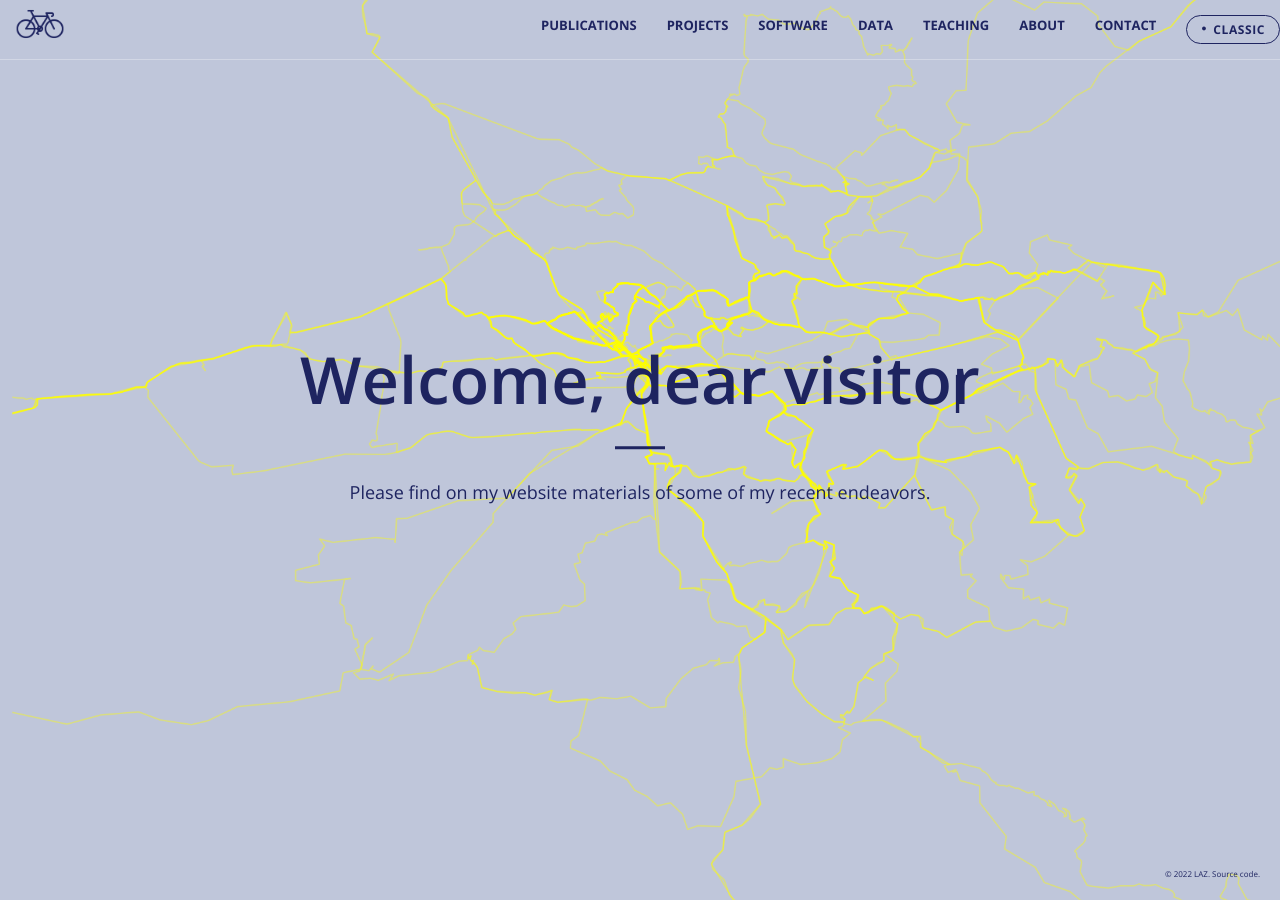
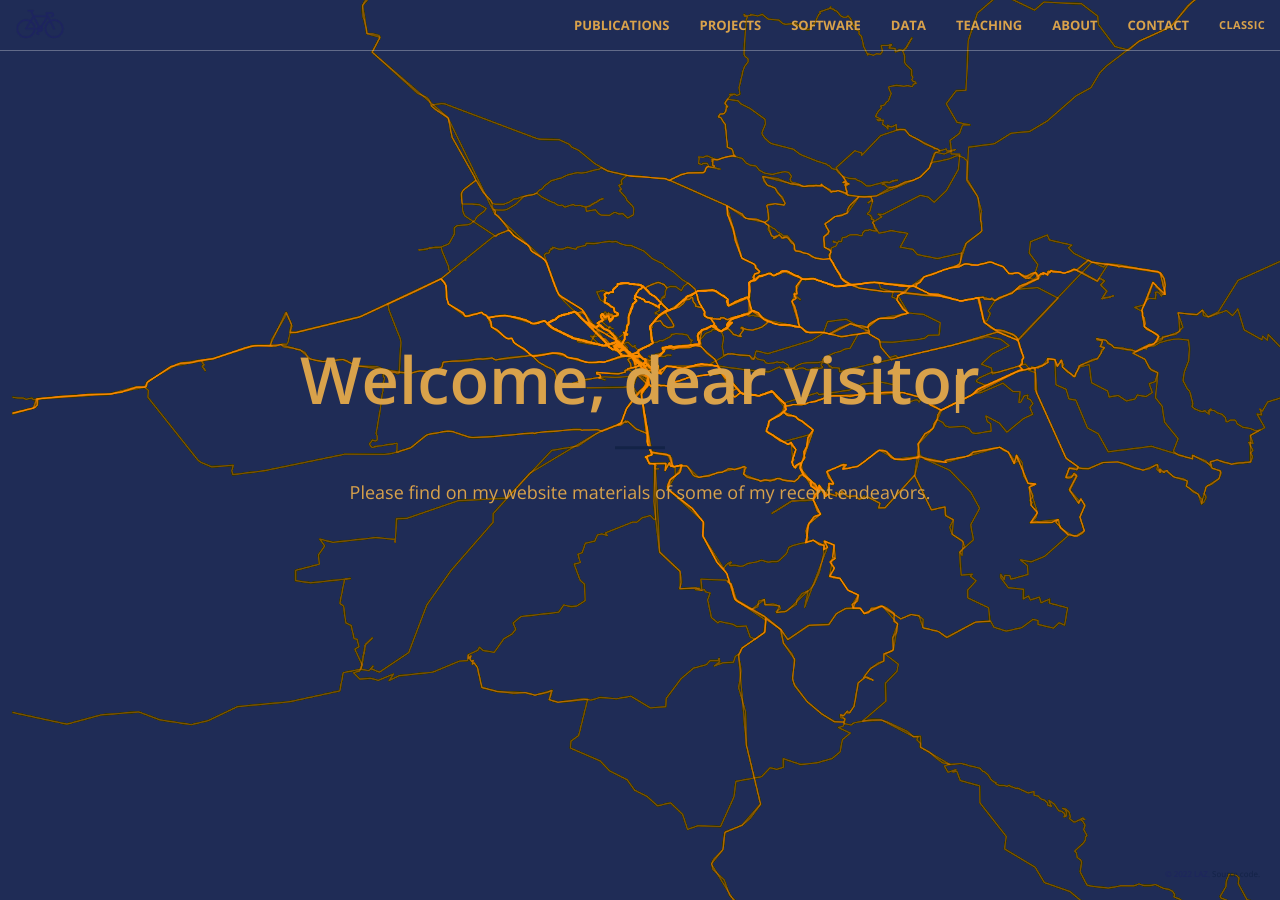
Before and after one commit to luccalino/luccalino.github.io, a Jekyll site: the page built from index.html, in a window 1280 px wide and 900 px high. Built offline with Jekyll 4.4.1, drawn with Linux system fonts in a browser that asks for light colours; nearby versions of some CDN libraries.

Commit message:
Restyle default theme: navy blue backgrounds, darkorange rides, desert-sun accent
- Header background and route lines retone to navy blue / darkorange via a
  numerically-fit CSS filter chain (solved against the actual image's
  sampled colors, not eyeballed).
- .bg-about family (nav, Projects, Data, About, footer) now shares the same
  navy background as the header; a new --color-accent (desert sun) is used
  for their text/headings/hr/links so nothing renders navy-on-navy.
  Publications/Software/Teaching/Contact stay white/navy-text, unchanged.
- Theme toggle button restyled smaller, stripped of its pill/border chrome,
  and now shares the exact same color rules as its sibling nav links in
  every nav state, so it reads as plain nav text rather than a separate
  control.
- Classic theme is unaffected: --color-accent mirrors its own
  --color-primary there, making the new .bg-about override rules a no-op.

```diff
--- a/_includes/nav.html
+++ b/_includes/nav.html
@@ -39,7 +39,6 @@
                 </li>
                 <li id="theme-toggle-item">
                     <button id="theme-toggle" type="button" aria-label="Switch color theme">
-                        <span class="theme-toggle-dot" aria-hidden="true">&#9679;</span>
                         <span class="theme-toggle-label">Classic</span>
                     </button>
                 </li>
@@ -53,47 +52,32 @@
 <style>
     /* Sits as the last nav item so it always has its own reserved space -
        inherits the navbar's own fixed-top/collapse behavior for free,
-       instead of floating independently and risking overlap with it. */
+       instead of floating independently and risking overlap with it.
+       Deliberately unstyled as a "button" - no border/background/pill - so
+       it reads as plain nav text, matching its siblings' size and baseline.
+       Its color comes from _sass/_base.scss (#theme-toggle rules), which
+       track whatever color the surrounding nav links have in each state. */
     #theme-toggle-item {
         display: flex;
         align-items: center;
     }
     #theme-toggle {
-        display: inline-flex;
-        align-items: center;
-        gap: 6px;
-        margin: 15px 0 15px 15px;
-        padding: 5px 14px;
-        border-radius: 300px;
-        border: 1.5px solid var(--color-primary);
-        background: transparent;
-        color: var(--color-primary);
+        background: none;
+        border: none;
+        padding: 15px 15px;
+        margin: 0;
         font-family: 'Open Sans', 'Helvetica Neue', Arial, sans-serif;
-        font-size: 12px;
+        font-size: 11px;
         font-weight: 700;
         text-transform: uppercase;
-        letter-spacing: .05em;
+        letter-spacing: .03em;
+        line-height: 20px;
         cursor: pointer;
-        -webkit-transition: all .25s;
-        transition: all .25s;
-    }
-    #theme-toggle:hover,
-    #theme-toggle:focus {
-        background: var(--color-primary);
-        color: white;
-        outline: none;
-    }
-    #theme-toggle .theme-toggle-dot {
-        font-size: 9px;
-        position: relative;
-        top: -1px;
+        transition: color .25s;
     }
     @media (max-width: 767px) {
-        #theme-toggle-item {
-            padding: 0 15px;
-        }
         #theme-toggle {
-            margin: 8px 0;
+            padding: 8px 15px;
         }
     }
 </style>
--- a/_sass/_base.scss
+++ b/_sass/_base.scss
@@ -72,7 +72,28 @@ p {
 
 .bg-about {
     background-color: var(--color-about);
-    color: var(--color-primary);
+    color: var(--color-accent);
+}
+
+// .bg-about (nav-mobile, Projects, Data, About, footer) sits on
+// --color-about, which under the default theme is the same navy as
+// --color-primary - so anything that would otherwise render in
+// --color-primary needs to switch to --color-accent (the "on navy" color)
+// inside it, or it disappears. Under classic, --color-about stays light and
+// --color-accent mirrors --color-primary, so these are no-ops there.
+.bg-about hr {
+    border-color: var(--color-accent);
+}
+
+.bg-about .section-heading,
+.bg-about .text-faded-main-dark,
+.bg-about .text-primary,
+.bg-about .text-primary-align {
+    color: var(--color-accent);
+}
+
+.bg-about [style*="#1E2460"] {
+    color: var(--color-accent) !important;
 }
 
 .bg-teaching {
@@ -118,13 +139,13 @@ aside {
     @include sans-serif-font;
     @include transition-all;
     .navbar-header .navbar-brand {
-        color: var(--color-primary);
+        color: var(--color-accent);
         @include sans-serif-font;
         font-weight: 700;
         text-transform: uppercase;
         &:hover,
         &:focus {
-            color: var(--color-primary-hover);
+            color: var(--nav-hover-accent);
         }
     }
     .nav {
@@ -134,15 +155,15 @@ aside {
                 text-transform: uppercase;
                 font-weight: 700;
                 font-size: 13px;
-                color: var(--color-dark);
+                color: var(--color-accent);
                 &:hover {
-                    color: var(--color-primary);
+                    color: var(--nav-hover-accent);
                 }
             }
             &.active {
                 > a,
                 > a:focus {
-                    color: var(--color-primary) !important;
+                    color: var(--color-accent) !important;
                     background-color: transparent;
                     &:hover {
                         background-color: transparent;
@@ -155,7 +176,7 @@ aside {
         background-color: transparent;
         border-color: rgba(white, .3);
         .navbar-header .navbar-brand {
-            color: var(--color-primary); //white; //rgba(white, .7);
+            color: var(--color-accent); //white; //rgba(white, .7);
             &:hover,
             &:focus {
                 color: var(--nav-hover-accent); // white;
@@ -163,7 +184,7 @@ aside {
         }
         .nav > li > a,
         .nav > li > a:focus {
-            color: var(--color-primary); //white; //rgba(white, .7);
+            color: var(--color-accent); //white; //rgba(white, .7);
             &:hover {
                 color: var(--nav-hover-accent); // white;
             }
@@ -186,6 +207,34 @@ aside {
                     color: var(--color-about); //$theme-primary;
                 }
             }
+        }
+    }
+}
+
+// Theme toggle button (see _includes/nav.html) - tracks the exact same
+// color as its sibling nav links in every nav state (mobile, floating over
+// the header, scrolled/affix) rather than a fixed color of its own, so it
+// always reads as "part of the nav," not a separately-styled control.
+#theme-toggle {
+    color: var(--color-accent);
+    &:hover,
+    &:focus {
+        color: var(--nav-hover-accent);
+    }
+}
+@media (min-width: 768px) {
+    .navbar-default:not(.affix) #theme-toggle {
+        color: var(--color-accent);
+        &:hover,
+        &:focus {
+            color: var(--nav-hover-accent);
+        }
+    }
+    .navbar-default.affix #theme-toggle {
+        color: var(--color-about);
+        &:hover,
+        &:focus {
+            color: var(--color-about);
         }
     }
 }
@@ -226,14 +275,14 @@ header {
                 text-transform: none; //uppercase;
                 margin-top: 0;
                 margin-bottom: 0;
-                color: var(--color-primary); // white; // added
+                color: var(--color-accent); // white; // added
             }
             hr {
                 margin: 30px auto;
             }
             p {
                 font-weight: 500;
-                color: var(--color-primary); // white; //rgba(white, .7);
+                color: var(--color-accent); // white; //rgba(white, .7);
                 font-size: 13px;
                 margin-bottom: 50px;
             }
@@ -249,7 +298,7 @@ header {
             transform: translateY(-50%);
             padding: 0 50px;
             .header-content-inner {
-                color: var(--color-primary); // white; //rgba(white, .7);
+                color: var(--color-accent); // white; //rgba(white, .7);
                 max-width: 1000px;
                 margin-left: auto;
                 margin-right: auto;
@@ -288,7 +337,7 @@ header {
     max-width: 650px;
     margin: 0 auto;
     .portfolio-box-caption {
-        color: var(--color-primary); //white;
+        color: var(--color-accent); //white;
         opacity: 0;
         display: block;
         background: var(--color-about); //rgba( $theme-primary, .9 );
@@ -309,7 +358,7 @@ header {
             .project-name {
                 @include sans-serif-font;
                 padding: 0 15px;
-                color: var(--color-primary); // added full line
+                color: var(--color-accent); // added full line
             }
             .project-category {
                 text-transform: uppercase;
@@ -330,12 +379,12 @@ header {
         .portfolio-box-caption {
             .portfolio-box-caption-content {
                 .project-category {
-                    color: var(--color-primary); // added full line
+                    color: var(--color-accent); // added full line
                     font-size: 16px;
                 }
                 .project-name {
                     font-size: 14px; //22px;
-                    color: var(--color-primary); // added full line
+                    color: var(--color-accent); // added full line
                 }
             }
         }
--- a/css/main.scss
+++ b/css/main.scss
@@ -34,7 +34,7 @@
 // }
 
 // variables.less
-$theme-primary: #1E2460; //#F05F40;
+$theme-primary: #132347; //#F05F40;
 $theme-dark: #222;
 $theme-medium: #87CEEB;
 $theme-about: #bfc6da;
@@ -42,28 +42,34 @@ $theme-teaching: #d4c6b0;
 
 // Theme system -----------------------------------------------------------
 // Two color-coded themes, toggled at runtime via a `data-theme` attribute
-// on <html> (see js in _includes/nav.html). Default (":root") is the
-// original/current look, values unchanged from the plain $theme-* above -
-// "classic" is a warm parchment-and-sepia palette layered on top via
-// attribute-scoped custom-property overrides, so nothing changes unless
-// the attribute is present.
+// on <html> (see js in _includes/nav.html). Default (":root") is navy blue
+// (background/section color) + desert sun (text/accent on navy) + a
+// darkorange retone of the header's route lines. "classic" is a warm
+// parchment-and-sepia palette layered on top via attribute-scoped
+// custom-property overrides, so nothing changes unless the attribute is
+// present. --color-accent is the "on navy" text color for default, and
+// deliberately mirrors --color-primary under classic (where sections stay
+// light, not dark) so the .bg-about contrast-fix rules in _base.scss are a
+// no-op there.
 :root {
-    --color-primary: #1E2460;
-    --color-primary-hover: #121539;
-    --nav-hover-accent: yellow;
+    --color-primary: #132347;
+    --color-primary-hover: #080F1F;
+    --color-accent: #D9A24B;
+    --nav-hover-accent: #FF8C00;
     --nav-affix-bg: white;
     --color-dark: #222;
-    --color-about: #bfc6da;
+    --color-about: #132347;
     --color-teaching: #d4c6b0;
     --color-medium: #87CEEB;
     --page-bg: #ffffff;
     --heading-font: 'Open Sans', 'Helvetica Neue', Arial, sans-serif;
-    --header-filter: none;
+    --header-filter: invert(0.21) sepia(0.1) hue-rotate(-5deg) saturate(3) brightness(0.62) contrast(4);
 }
 
 :root[data-theme="classic"] {
     --color-primary: #3B2F2A;
     --color-primary-hover: #1D1715;
+    --color-accent: #3B2F2A;
     --nav-hover-accent: #8C5A2B;
     --nav-affix-bg: #F7F2E7;
     --color-dark: #2A211A;
```
